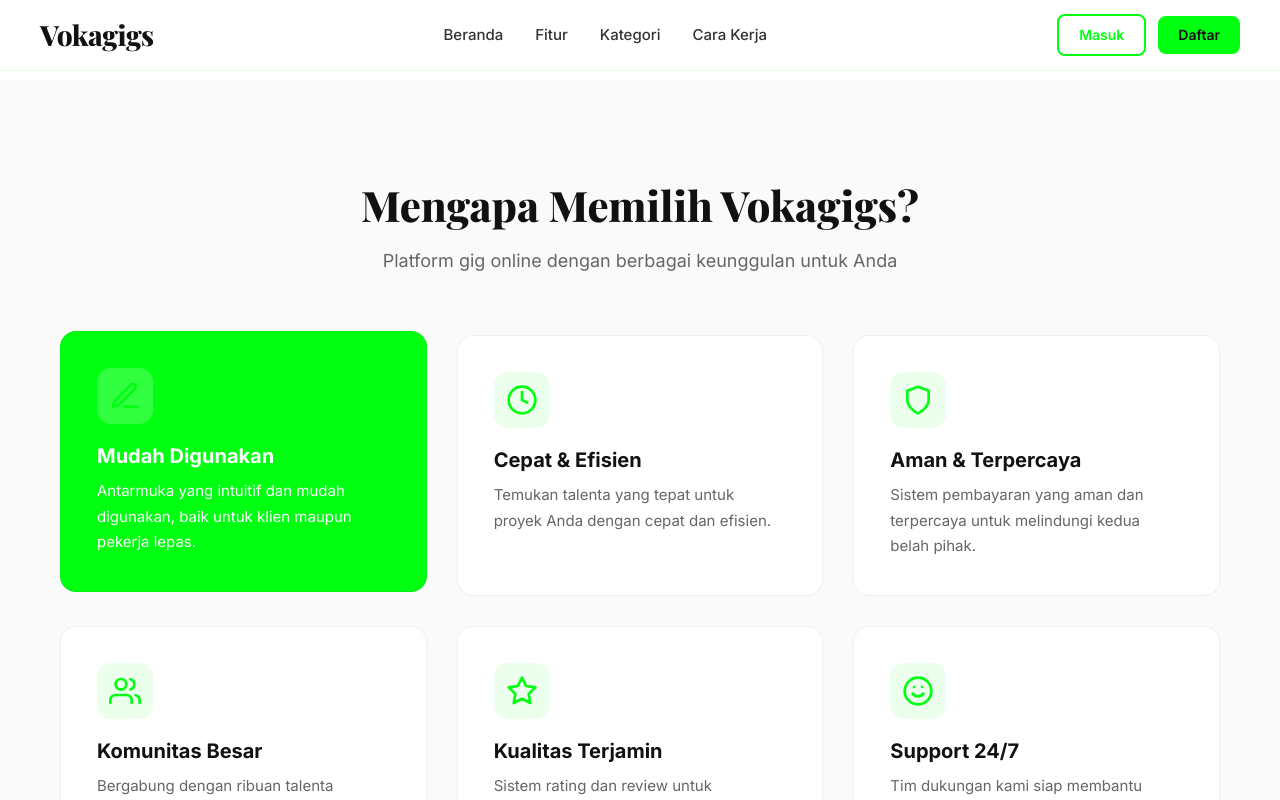
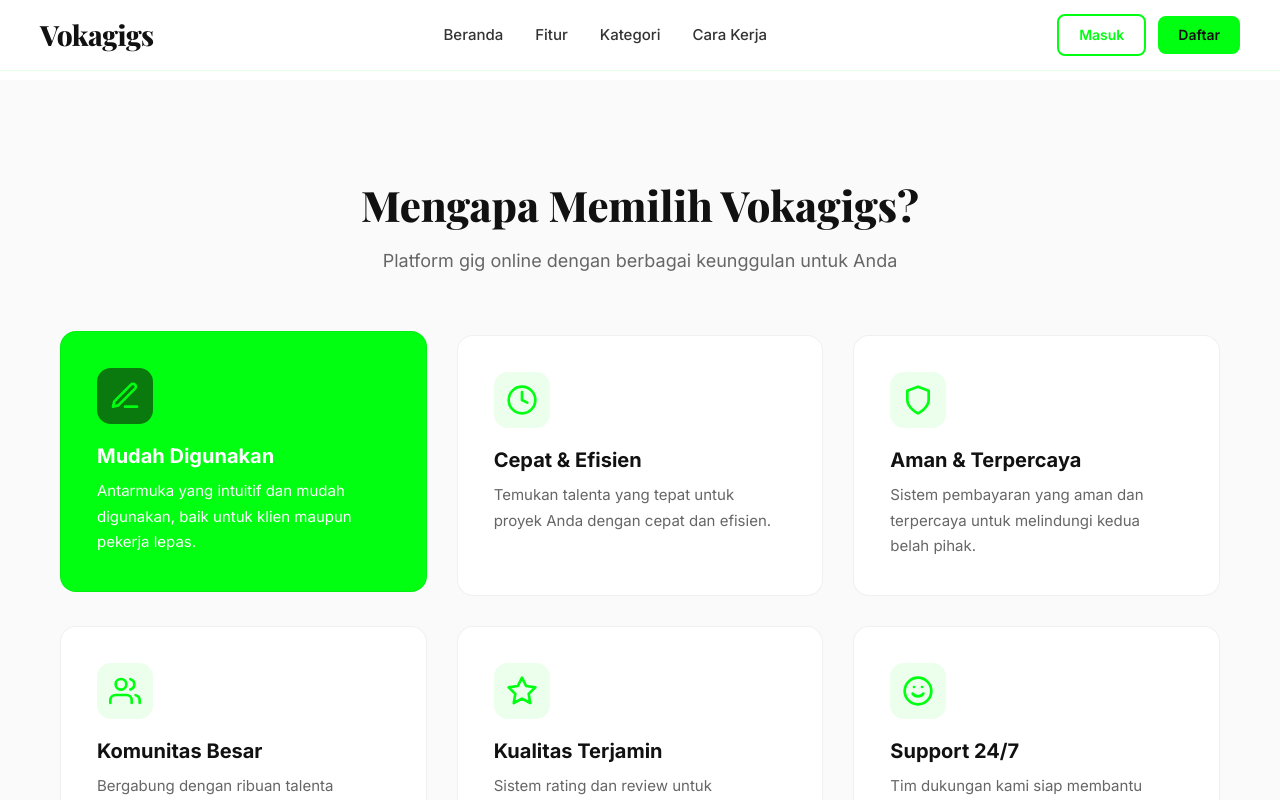
Before and after one commit to SiloKusuma/Vokagigs, a Nuxt app: page / in a window 1280 px wide. In both pictures the pointer is over the element 125 px from the left and 1282 px from the top of the page. Shown: the part 882-1682 px from the top of the page. Built offline with nearby package versions, Linux system fonts and the light colour scheme.

Commit message:
fix: icon bg dark green, icon white on hover

```diff
--- a/pages/index.vue
+++ b/pages/index.vue
@@ -309,7 +309,7 @@
 }
 
 .feature-card:hover .feature-icon {
-  background: rgba(255, 255, 255, 0.2);
+  background: #0a7a0e;
 }
 
 .feature-card:hover .feature-icon svg {
```
